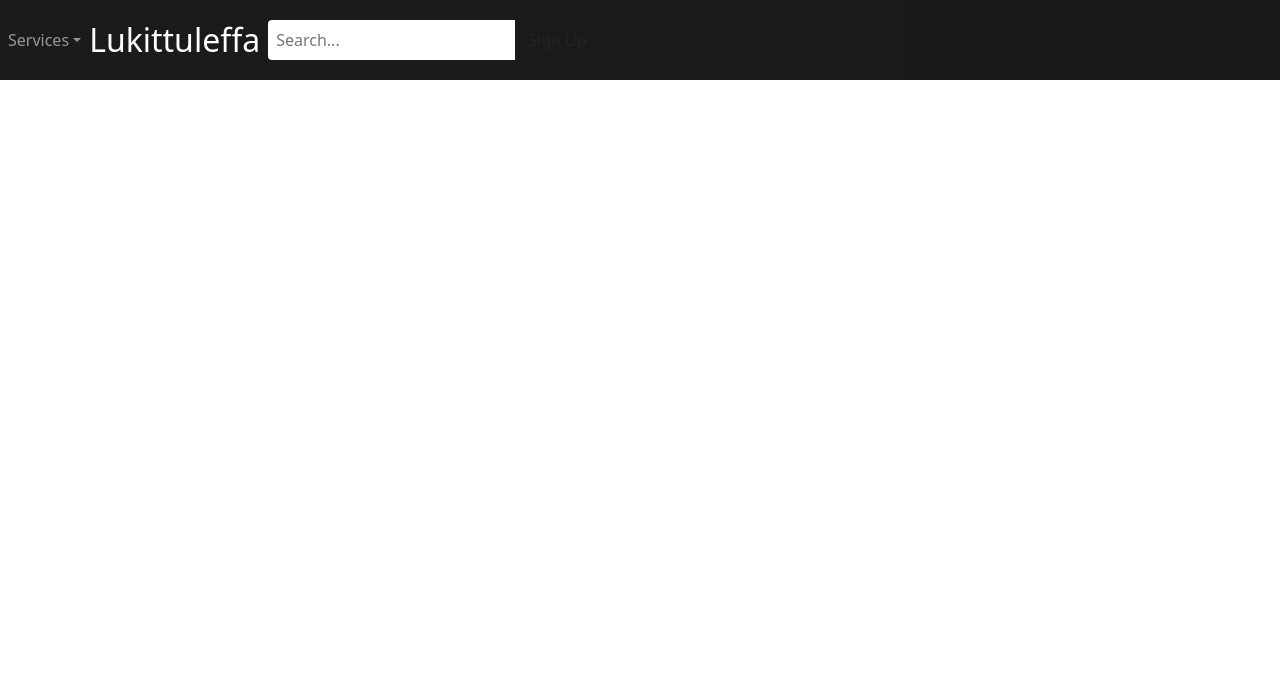
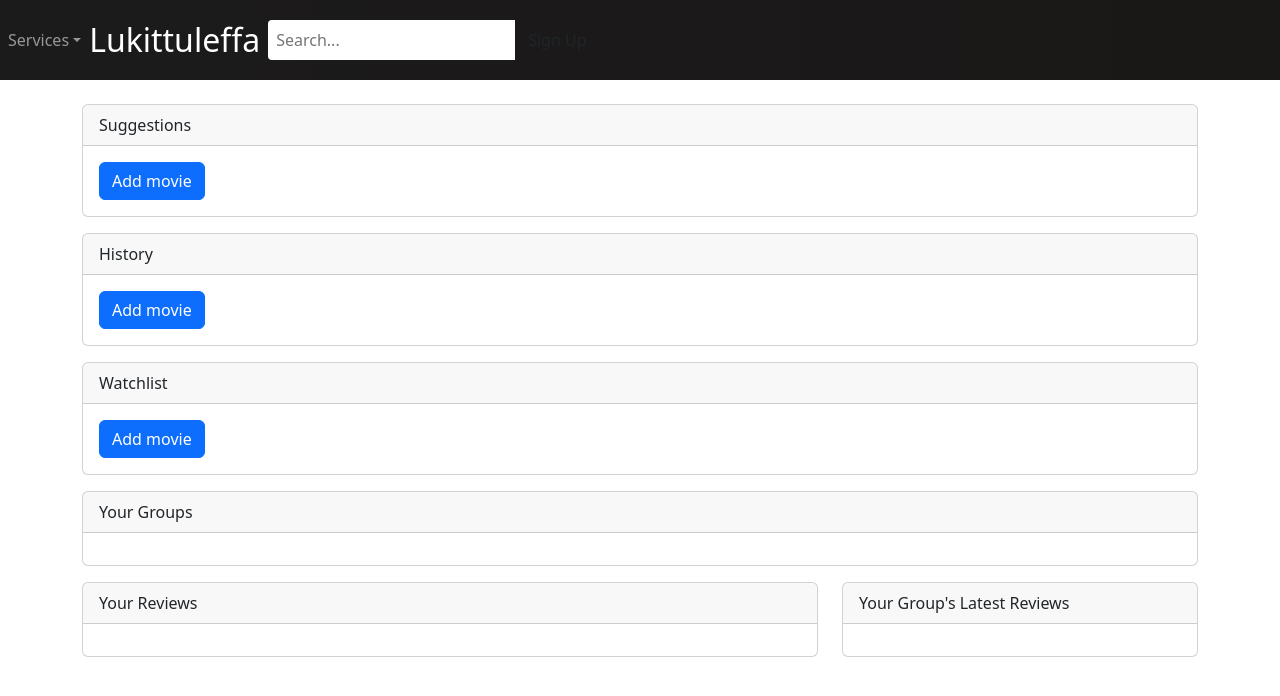
Before and after one commit to TVT22-8/LukittuLeffa, a React (Create React App) app in the folder frontend/: page /User in a window 1280 px wide. Shown: the top 696 px of the page. Built offline with nearby package versions, Linux system fonts and the light colour scheme.

Commit message:
vähä frontendiä vähä

```diff
--- a/frontend/src/App.js
+++ b/frontend/src/App.js
@@ -7,6 +7,7 @@ import Movie from './components/pages/Movie';
 import Group from './components/pages/Group';
 import Home from './components/pages/Home';
 import Settings from './components/pages/Settings';
+import User from './components/pages/User';
 
 import { AuthProvider } from './components/pages/jsxfiles/Logging';
 
@@ -32,6 +33,7 @@ const App = () => {
           <Route path="/Home" element={<Home />} />
           <Route path="/Movie" element={<Movie />} />
           <Route path="/Group" element={<Group />} />
+          <Route path='/User' element={<User/>} /> {/* This will allow Home to receive an ID */}
           <Route path="/Settings"/>
           <Route path="/" element={<Home />} />
           <Route path="/movie/:id" element={<Movie/>} /> {/* This will allow Home to receive an ID */}
--- a/frontend/src/components/Navbar.js
+++ b/frontend/src/components/Navbar.js
@@ -17,8 +17,8 @@ const MenuItems = [
     cName: 'nav-links',
   },
   {
-    title: 'More Services',
-    path: '/more-services',
+    title: 'User',
+    path: '/User',
     cName: 'nav-links',
   },
 ];
--- /dev/null
+++ b/frontend/src/components/pages/User.js
@@ -0,0 +1,84 @@
+import React from "react";
+
+import { Container, Row, Col, Button, Card } from 'react-bootstrap';
+
+
+const UserPage = () => {
+  return (
+    <Container fluid="lg" className="my-4">
+      {/* Suggestions Section */}
+      <Row className="mb-3">
+        <Col>
+          <Card>
+            <Card.Header>Suggestions</Card.Header>
+            <Card.Body>
+              {/* Replace with actual suggestions content */}
+              <Button variant="primary">Add movie</Button>
+            </Card.Body>
+          </Card>
+        </Col>
+      </Row>
+
+      {/* History Section */}
+      <Row className="mb-3">
+        <Col>
+          <Card>
+            <Card.Header>History</Card.Header>
+            <Card.Body>
+              {/* Replace with actual history content */}
+              <Button variant="primary">Add movie</Button>
+            </Card.Body>
+          </Card>
+        </Col>
+      </Row>
+
+      {/* Watchlist Section */}
+      <Row className="mb-3">
+        <Col>
+          <Card>
+            <Card.Header>Watchlist</Card.Header>
+            <Card.Body>
+              {/* Replace with actual watchlist content */}
+              <Button variant="primary">Add movie</Button>
+            </Card.Body>
+          </Card>
+        </Col>
+      </Row>
+
+      {/* Groups Section */}
+      <Row className="mb-3">
+        <Col>
+          <Card>
+            <Card.Header>Your Groups</Card.Header>
+            <Card.Body>
+              {/* Replace with actual groups content */}
+            </Card.Body>
+          </Card>
+        </Col>
+      </Row>
+
+      {/* Reviews Section */}
+      <Row className="mb-3">
+        <Col>
+          <Card>
+            <Card.Header>Your Reviews</Card.Header>
+            <Card.Body>
+              {/* Replace with actual reviews content */}
+            </Card.Body>
+          </Card>
+        </Col>
+        <Col md={4}>
+          {/* Side column for latest group reviews, etc. */}
+          <Card>
+            <Card.Header>Your Group's Latest Reviews</Card.Header>
+            <Card.Body>
+              {/* Replace with actual latest reviews content */}
+            </Card.Body>
+          </Card>
+        </Col>
+      </Row>
+    </Container>
+  );
+};
+
+export default UserPage;
```
Also changed, not shown: 1 other file (tests, documents, lock files or other folders).
